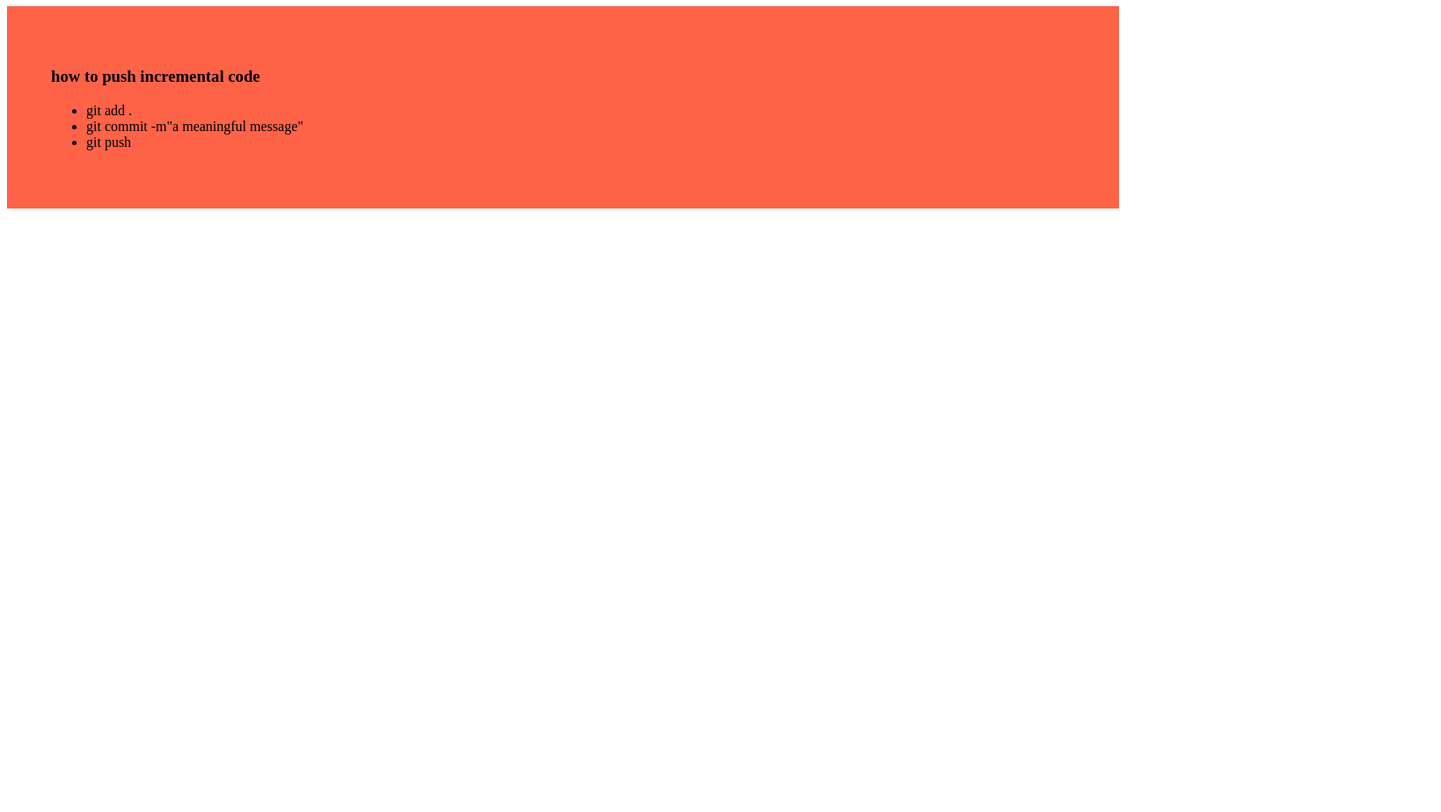
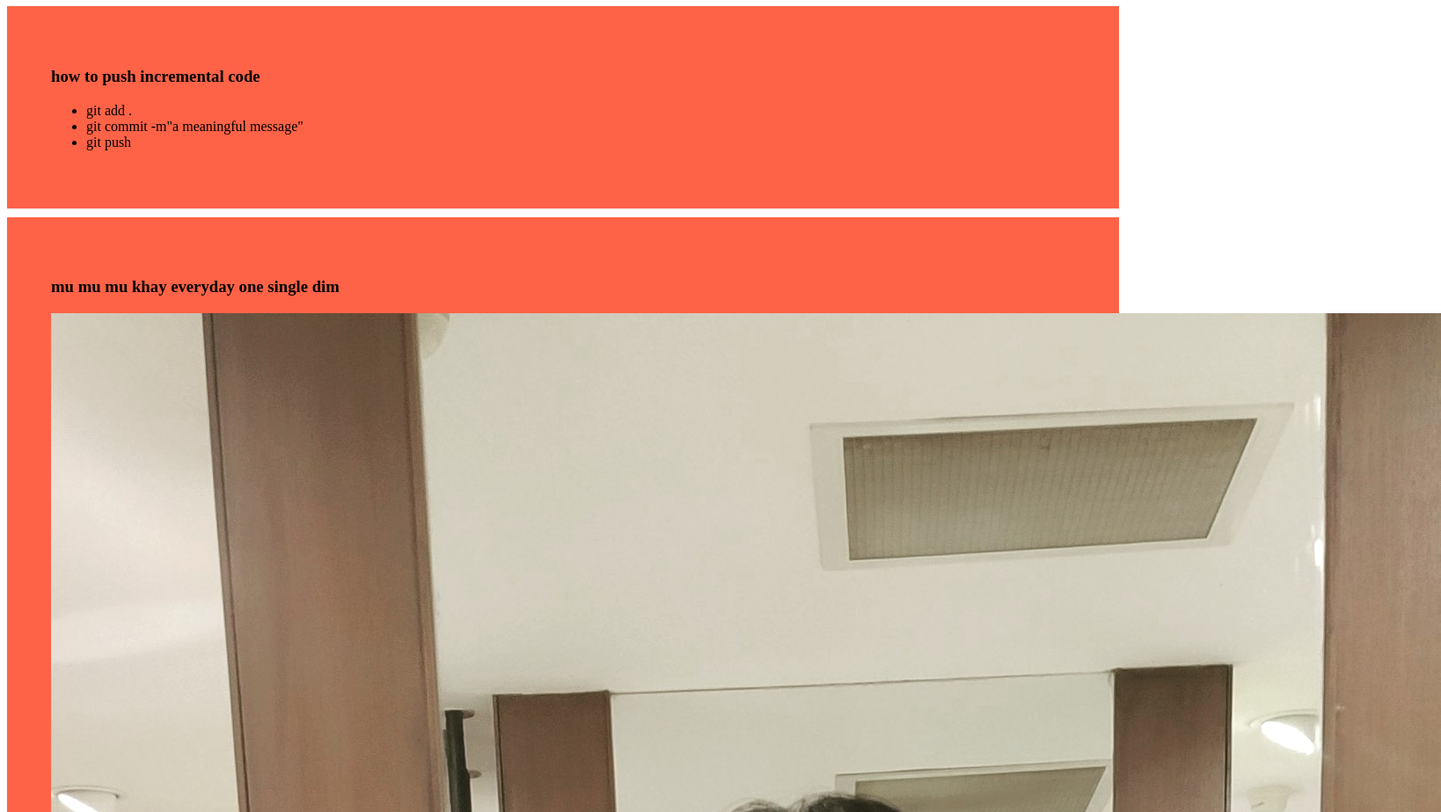
Before and after one commit to Rimu8124/my-first-github-repo, a plain HTML site: page index.html in a window 1280 px wide. Shown: the part 665-1588 px from the top of the page at 88% size, 1638 px wide, since content can reach past the window. Before the commit the page ends 912 px from the top, so only its background shows below. Drawn offline with Linux system fonts and the light colour scheme.

Commit message:
added munna with a dim

```diff
--- a/index.html
+++ b/index.html
@@ -28,6 +28,10 @@
             <li>git push</li>
         </ul>
     </div>
+    <div>
+        <h3> mu mu mu khay everyday one single dim</h3>
+        <img src="images/IMG_20210813_120709_554.jpg"
+    </div>
 
 </body>
 </html>
```
Also changed, not shown: images/IMG_20210813_120709_554.jpg (added).
